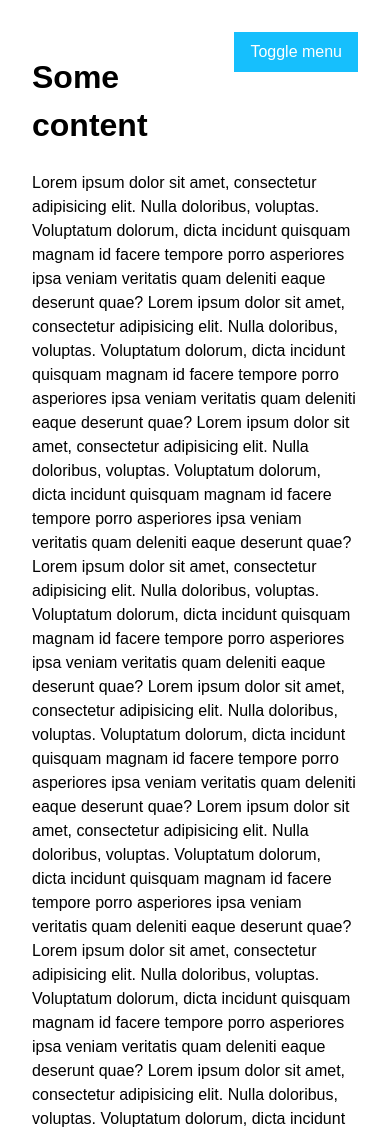
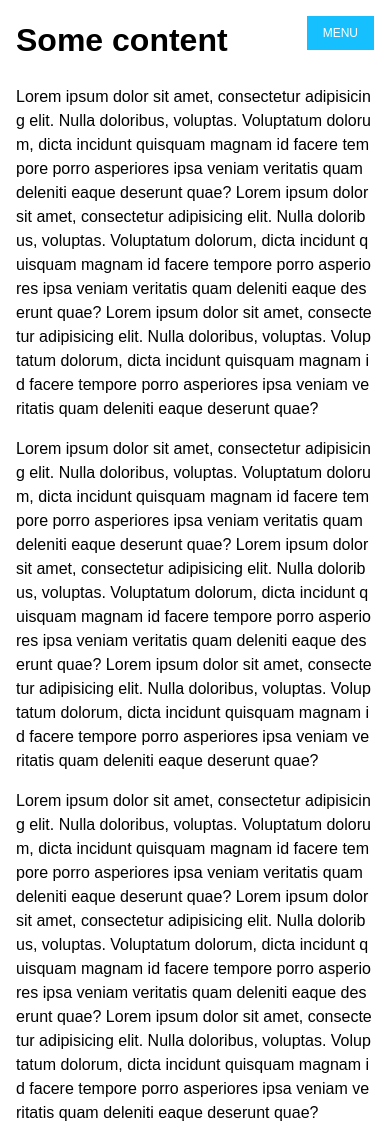
Before and after one commit to stephan281094/burgr, a website built with webpack: page index.html in a window 390 px wide. Shown: the top 1128 px of the page. Built offline with nearby package versions, Linux system fonts and the light colour scheme.

Commit message:
Improve mobile feel

```diff
--- a/index.html
+++ b/index.html
@@ -15,7 +15,7 @@
       <a class="o-burgr__menu__item" href="#blog">Blog</a>
     </div>
   </div>
-  <button class="o-burgr__switch" style="float: right;">Toggle menu</button>
+  <button class="o-burgr__switch" style="float: right;">Menu</button>
   <h1>Some content</h1>
   <p>
     Lorem ipsum dolor sit amet, consectetur adipisicing elit. Nulla doloribus,
--- a/src/scss/generic/_base.scss
+++ b/src/scss/generic/_base.scss
@@ -3,7 +3,21 @@ $button-color: #16bffd;
 body {
   font-size: 16px;
   line-height: 1.5;
-  padding: 2rem;
+  padding: 1rem;
+}
+
+h1,
+h2,
+h3,
+h4,
+h5,
+h6 {
+  margin-top: 0;
+}
+
+p {
+  margin-bottom: 1em;
+  word-break: break-all;
 }
 
 button {
@@ -16,7 +30,8 @@ button {
   -webkit-user-select: none;
   -moz-user-select: none;
   user-select: none;
-
+  text-transform: uppercase;
+  font-size: .75em;
 
   &:hover {
     background: lighten($button-color, 10%);
@@ -26,3 +41,9 @@ button {
     background: darken($button-color, 10%);
   }
 }
+
+@media (min-width: 801px) {
+  body {
+    padding: 3rem;
+  }
+}
```
